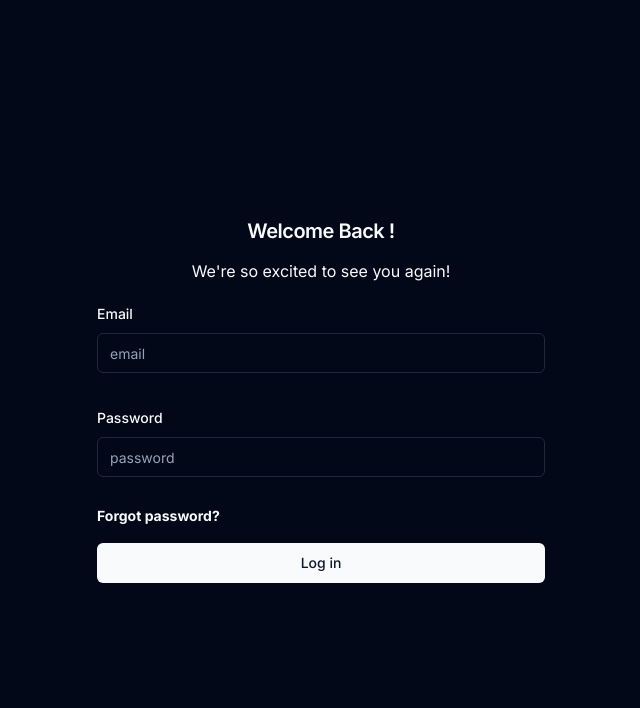
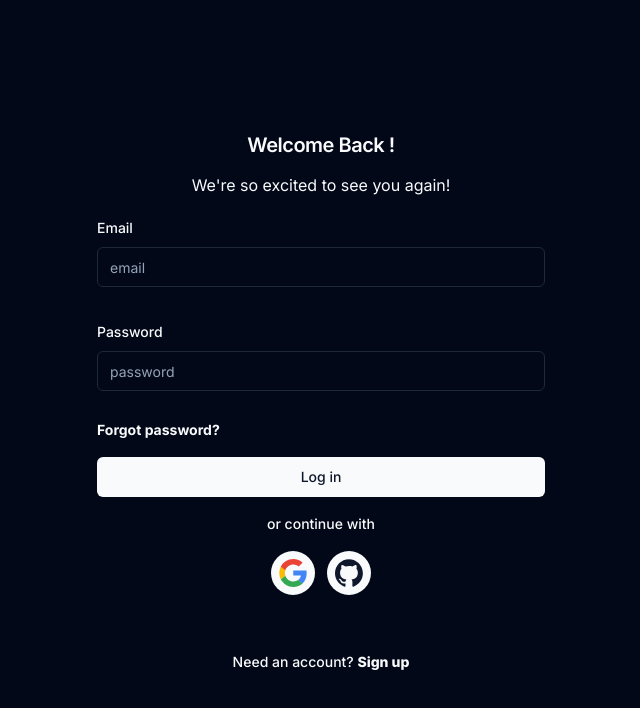
Before and after one commit to Tenkris/Nextjs_chatproject, a Next.js app: page /sign-in in a window 1280 px wide. Shown: the top 708 px of the page, without its empty margins (319-959 px from the left). Built offline with nearby package versions, Linux system fonts and the light colour scheme; no server answers.

Commit message:
feat: google login

```diff
--- a/app/sign-in/page.tsx
+++ b/app/sign-in/page.tsx
@@ -14,6 +14,9 @@ import {
 } from '@/components/ui/form';
 import { Input } from '@/components/ui/input';
 import Link from 'next/link';
+import { GoogleIcon, GitHubIcon } from '@/components/ui/Icons';
+import { signIn } from 'next-auth/react';
+import { useRouter } from 'next/navigation';
 const formSchema = z.object({
   email: z.string().email(),
   password: z
@@ -29,6 +32,7 @@ const formSchema = z.object({
 });
 
 export default function SignInPage() {
+  const router = useRouter();
   const form = useForm<z.infer<typeof formSchema>>({
     resolver: zodResolver(formSchema),
     defaultValues: {
@@ -36,6 +40,18 @@ export default function SignInPage() {
       password: '',
     },
   });
+  const handleGoogleSignIn = async (e: any) => {
+    e.preventDefault();
+    try {
+      const result: any = await signIn('google', { callbackUrl: '/profile' });
+
+      if (result.error) {
+        console.error(result.error);
+      } else router.push('/profile');
+    } catch (error) {
+      console.log('error', error);
+    }
+  };
 
   function onSubmit(values: z.infer<typeof formSchema>) {
     console.log(values);
@@ -95,6 +111,28 @@ export default function SignInPage() {
               <Button type="submit" className=" w-full">
                 Log in
               </Button>
+              <p className="text-sm leading-none peer-disabled:cursor-not-allowed peer-disabled:opacity-70 font-medium text-center">
+                or continue with
+              </p>
+              <div className=" flex flex-row justify-center gap-3">
+                <Button size="lg" className=" rounded-full p-2" onClick={ handleGoogleSignIn}>
+                  <GoogleIcon />
+                </Button>
+                <Button size="lg" className=" rounded-full p-2">
+                  <GitHubIcon />
+                </Button>
+              </div>
+              <div className=" pt-10 ">
+                <p className="text-sm leading-none peer-disabled:cursor-not-allowed peer-disabled:opacity-70 font-medium text-center">
+                  Need an account?{' '}
+                  <Link
+                    href={{ pathname: '/sign-up' }}
+                    className=" font-extrabold"
+                  >
+                    Sign up
+                  </Link>
+                </p>
+              </div>
             </div>
           </form>
         </Form>
--- /dev/null
+++ b/components/ui/Icons.tsx
@@ -0,0 +1,46 @@
+// components/Icons.tsx
+import * as React from 'react';
+
+export const GoogleIcon = (props: React.SVGProps<SVGSVGElement>) => (
+  <svg
+    xmlns="http://www.w3.org/2000/svg"
+    width="2em"
+    height="2em"
+    viewBox="0 0 256 262"
+    {...props}
+  >
+    <path
+      fill="#4285f4"
+      d="M255.878 133.451c0-10.734-.871-18.567-2.756-26.69H130.55v48.448h71.947c-1.45 12.04-9.283 30.172-26.69 42.356l-.244 1.622l38.755 30.023l2.685.268c24.659-22.774 38.875-56.282 38.875-96.027"
+    />
+    <path
+      fill="#34a853"
+      d="M130.55 261.1c35.248 0 64.839-11.605 86.453-31.622l-41.196-31.913c-11.024 7.688-25.82 13.055-45.257 13.055c-34.523 0-63.824-22.773-74.269-54.25l-1.531.13l-40.298 31.187l-.527 1.465C35.393 231.798 79.49 261.1 130.55 261.1"
+    />
+    <path
+      fill="#fbbc05"
+      d="M56.281 156.37c-2.756-8.123-4.351-16.827-4.351-25.82c0-8.994 1.595-17.697 4.206-25.82l-.073-1.73L15.26 71.312l-1.335.635C5.077 89.644 0 109.517 0 130.55s5.077 40.905 13.925 58.602z"
+    />
+    <path
+      fill="#eb4335"
+      d="M130.55 50.479c24.514 0 41.05 10.589 50.479 19.438l36.844-35.974C195.245 12.91 165.798 0 130.55 0C79.49 0 35.393 29.301 13.925 71.947l42.211 32.783c10.59-31.477 39.891-54.251 74.414-54.251"
+    />
+  </svg>
+);
+
+export const GitHubIcon = (props: React.SVGProps<SVGSVGElement>) => (
+  <svg
+    xmlns="http://www.w3.org/2000/svg"
+    width="2em"
+    height="2em"
+    viewBox="0 0 98 96"
+    {...props}
+  >
+    <path
+      fill="currentColor"
+      fillRule="evenodd"
+      clipRule="evenodd"
+      d="M48.854 0C21.839 0 0 22 0 49.217c0 21.756 13.993 40.172 33.405 46.69 2.427.49 3.316-1.059 3.316-2.362 0-1.141-.08-5.052-.08-9.127-13.59 2.934-16.42-5.867-16.42-5.867-2.184-5.704-5.42-7.17-5.42-7.17-4.448-3.015.324-3.015.324-3.015 4.934.326 7.523 5.052 7.523 5.052 4.367 7.496 11.404 5.378 14.235 4.074.404-3.178 1.699-5.378 3.074-6.6-10.839-1.141-22.243-5.378-22.243-24.283 0-5.378 1.94-9.778 5.014-13.2-.485-1.222-2.184-6.275.486-13.038 0 0 4.125-1.304 13.426 5.052a46.97 46.97 0 0 1 12.214-1.63c4.125 0 8.33.571 12.213 1.63 9.302-6.356 13.427-5.052 13.427-5.052 2.67 6.763.97 11.816.485 13.038 3.155 3.422 5.015 7.822 5.015 13.2 0 18.905-11.404 23.06-22.324 24.283 1.78 1.548 3.316 4.481 3.316 9.126 0 6.6-.08 11.897-.08 13.526 0 1.304.89 2.853 3.316 2.364 19.412-6.52 33.405-24.935 33.405-46.691C97.707 22 75.788 0 48.854 0z"
+    />
+  </svg>
+);
```
